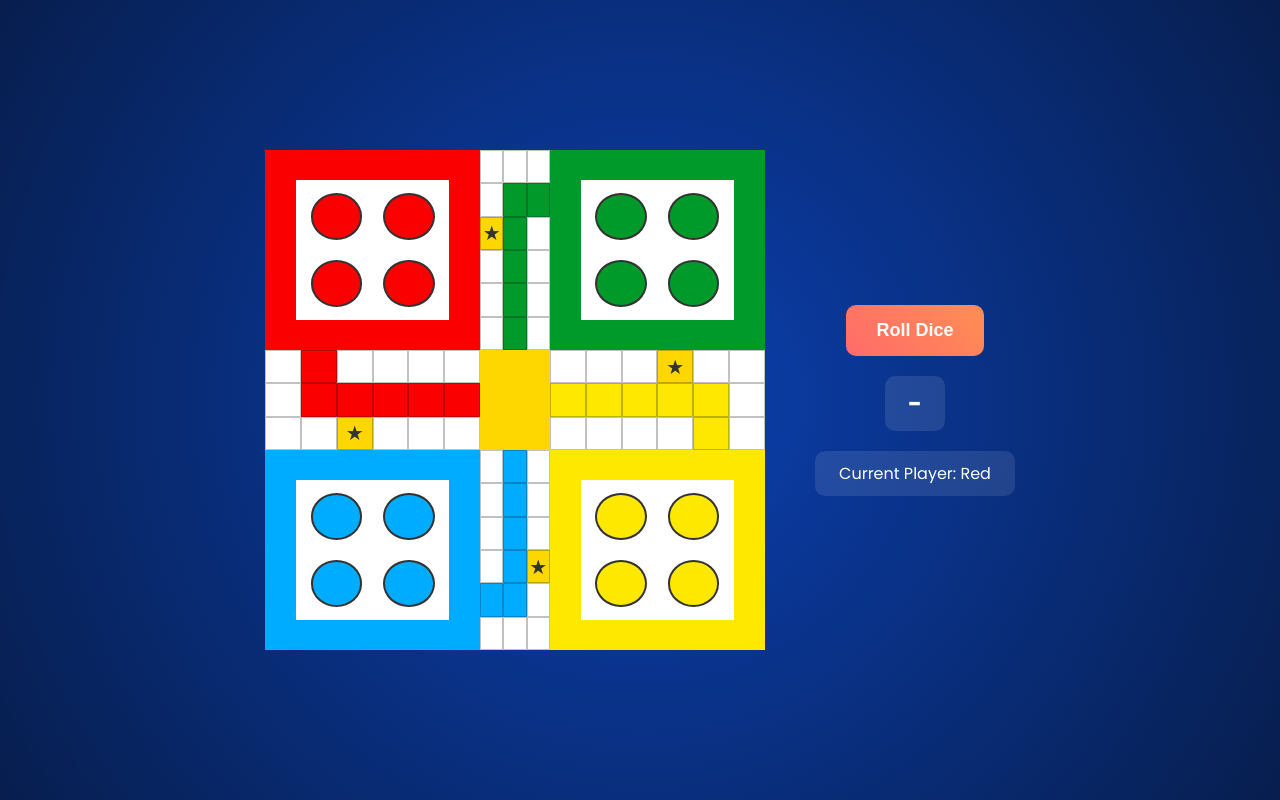
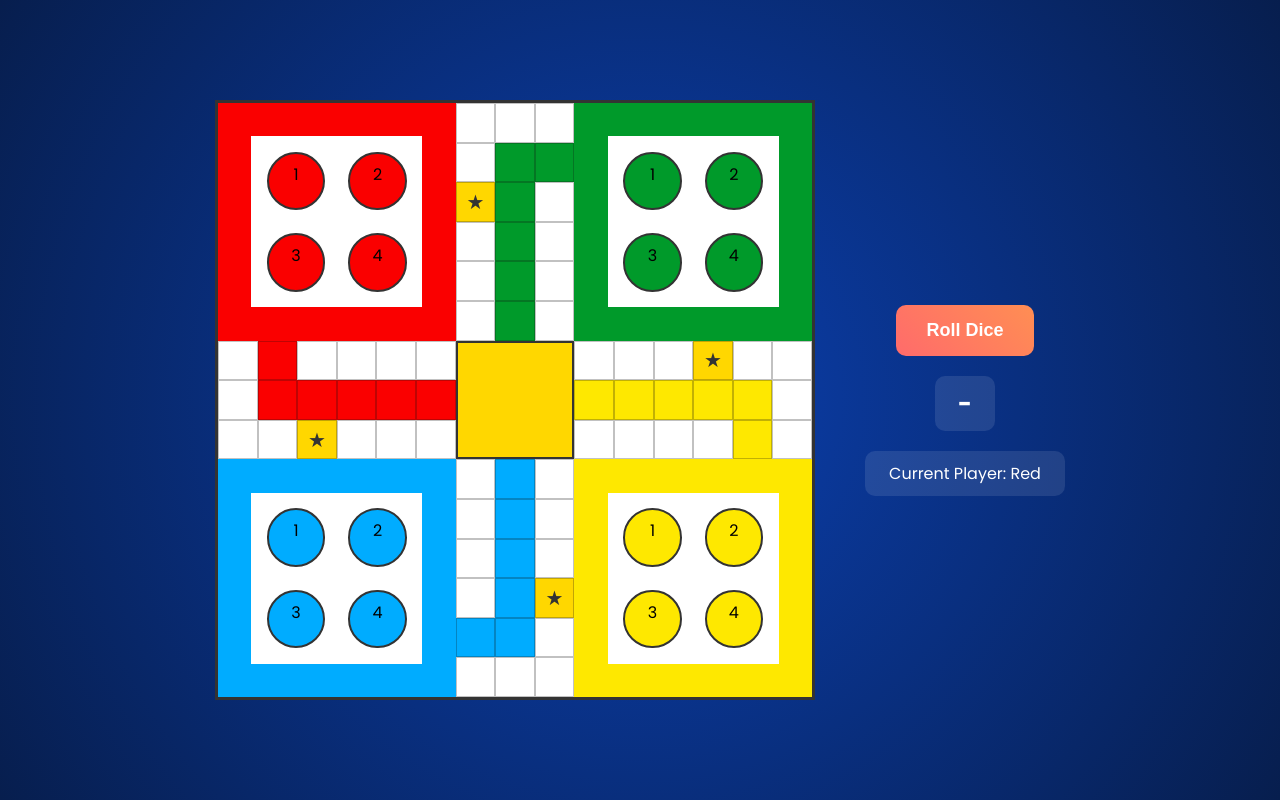
Before and after one commit to vaishalisahni/Ludo, a plain HTML site: page index.html in a window 1280 px wide. Drawn offline with Linux system fonts and the light colour scheme.

Commit message:
edge cases resolved - safe positions ... path -51 boxes

```diff
--- a/index.html
+++ b/index.html
@@ -18,10 +18,10 @@
       <div id="ludo-board">
         <div id="red-Board" class="board">
           <div>
-            <div class="token red" data-player="red" data-token="0"></div>
-            <div class="token red" data-player="red" data-token="1"></div>
-            <div class="token red" data-player="red" data-token="2"></div>
-            <div class="token red" data-player="red" data-token="3"></div>
+            <div class="token red" data-player="red" data-token="0">1</div>
+            <div class="token red" data-player="red" data-token="1">2</div>
+            <div class="token red" data-player="red" data-token="2">3</div>
+            <div class="token red" data-player="red" data-token="3">4</div>
           </div>
         </div>
 
@@ -48,10 +48,10 @@
 
         <div id="green-Board" class="board">
           <div>
-            <div class="token green" data-player="green" data-token="0"></div>
-            <div class="token green" data-player="green" data-token="1"></div>
-            <div class="token green" data-player="green" data-token="2"></div>
-            <div class="token green" data-player="green" data-token="3"></div>
+            <div class="token green" data-player="green" data-token="0">1</div>
+            <div class="token green" data-player="green" data-token="1">2</div>
+            <div class="token green" data-player="green" data-token="2">3</div>
+            <div class="token green" data-player="green" data-token="3">4</div>
           </div>
         </div>
 
@@ -101,10 +101,10 @@
 
         <div id="blue-Board" class="board">
           <div>
-            <div class="token blue" data-player="blue" data-token="0"></div>
-            <div class="token blue" data-player="blue" data-token="1"></div>
-            <div class="token blue" data-player="blue" data-token="2"></div>
-            <div class="token blue" data-player="blue" data-token="3"></div>
+            <div class="token blue" data-player="blue" data-token="0">1</div>
+            <div class="token blue" data-player="blue" data-token="1">2</div>
+            <div class="token blue" data-player="blue" data-token="2">3</div>
+            <div class="token blue" data-player="blue" data-token="3">4</div>
           </div>
         </div>
 
@@ -131,10 +131,10 @@
 
         <div id="yellow-Board" class="board">
           <div>
-            <div class="token yellow" data-player="yellow" data-token="0"></div>
-            <div class="token yellow" data-player="yellow" data-token="1"></div>
-            <div class="token yellow" data-player="yellow" data-token="2"></div>
-            <div class="token yellow" data-player="yellow" data-token="3"></div>
+            <div class="token yellow" data-player="yellow" data-token="0">1</div>
+            <div class="token yellow" data-player="yellow" data-token="1">2</div>
+            <div class="token yellow" data-player="yellow" data-token="2">3</div>
+            <div class="token yellow" data-player="yellow" data-token="3">4</div>
           </div>
         </div>
       </div>
--- a/script.js
+++ b/script.js
@@ -15,7 +15,7 @@ const players = {
 
 let currentPlayer = "red";
 const playerOrder = ["red", "green", "yellow", "blue"];
-const safePositions = ["r9", "g9", "y9", "b9"];
+const safePositions = ["r1", "b1", "g1", "y1", "r9", "g9", "y9", "b9"];
 let currentDiceValue = 0;
 let gameWon = false;
 
@@ -37,8 +37,8 @@ function generatePlayerPaths() {
     const start = startPositions[color];
     const path = [];
 
-    // Add main path (52 positions total)
-    for (let i = 0; i < 52; i++) {
+    // Add main path (51 positions total)
+    for (let i = 0; i < 51; i++) {
       path.push(mainPath[(start + i) % 52]);
     }
 
@@ -49,6 +49,7 @@ function generatePlayerPaths() {
 
     players[color].path = path;
   });
+  console.log(players);
 }
 
 // ===== GAME FUNCTIONS =====
@@ -86,7 +87,7 @@ function moveToken(playerColor, tokenIndex, diceValue) {
   player.tokens[tokenIndex] = pos;
 
   // Check for captures
-  if (pos <= 52) { // Only on main path, not in home stretch
+  if (pos <= 51) { // Only on main path, not in home stretch
     const cellId = player.path[pos - 1];
     if (!safePositions.includes(cellId)) {
       captureTokens(playerColor, cellId);
@@ -103,7 +104,7 @@ function captureTokens(attacker, cellId) {
 
     const player = players[color];
     player.tokens.forEach((pos, idx) => {
-      if (pos > 0 && pos <= 52 && player.path[pos - 1] === cellId) {
+      if (pos > 0 && pos <= 51 && player.path[pos - 1] === cellId) {
         player.tokens[idx] = 0; // Send back to base
       }
     });
@@ -143,6 +144,7 @@ function updateTokenDisplay() {
           const pathToken = document.createElement('div');
           pathToken.className = `path-token ${color}`;
           pathToken.title = `${color} token ${tokenIdx + 1}`;
+          pathToken.textContent = tokenIdx + 1;
           cell.appendChild(pathToken);
         }
       }
--- a/style.css
+++ b/style.css
@@ -32,18 +32,17 @@ body {
 }
 
 #ludo-board {
-  max-width: 500px;
-  max-height: 500px;
-  width: 100%;
-  height: 100%;
+  width: 600px;
+  height: 600px;
   background: #fff;
   display: grid;
+  grid-template-columns: 2fr 1fr 2fr;
+  grid-template-rows: 2fr 1fr 2fr;
   grid-template-areas:
-    "red-Board red-Board green-Path green-Board green-Board"
-    "red-Board red-Board green-Path green-Board green-Board"
-    "red-Path red-Path win-Zone yellow-Path yellow-Path"
-    "blue-Board blue-Board blue-Path yellow-Board yellow-Board"
-    "blue-Board blue-Board blue-Path yellow-Board yellow-Board";
+    "red-Board green-Path green-Board"
+    "red-Path win-Zone yellow-Path"
+    "blue-Board blue-Path yellow-Board";
+  border: 3px solid #333;
 }
 
 /* Board Areas */
@@ -80,18 +79,24 @@ body {
 #win-Zone {
   grid-area: win-Zone;
   background: #ffd700;
+  border: 2px solid #333;
+  display: flex;
+  align-items: center;
+  justify-content: center;
+  font-weight: bold;
+  font-size: 18px;
 }
 
 .verticalPath {
   display: grid;
-  grid-template-columns: repeat(3, 1fr);
+  grid-template-columns: 1fr 1fr 1fr;
   grid-template-rows: repeat(6, 1fr);
 }
 
 .horizontalPath {
   display: grid;
   grid-template-columns: repeat(6, 1fr);
-  grid-template-rows: repeat(3, 1fr);
+  grid-template-rows: 1fr 1fr 1fr;
 }
 
 .board {
@@ -120,6 +125,10 @@ body {
   border-radius: 50%;
   border: 2px solid #333;
   cursor: pointer;
+  display: flex;
+  text-align: center;
+  justify-content: center;
+  align-items: center;
 }
 
 .token.red {
@@ -157,6 +166,7 @@ body {
   justify-content: center;
   align-items: center;
   min-height: 30px;
+  overflow: visible;
 }
 
 .redLudoBox {
@@ -185,11 +195,32 @@ body {
 }
 
 .path-token {
-  width: 20px;
-  height: 20px;
+  width: 18px;
+  height: 18px;
   border-radius: 50%;
   border: 2px solid #333;
-  margin: 2px;
+  position: absolute;
+  top: 50%;
+  left: 50%;
+  transform: translate(-50%, -50%);
+  display: flex;
+  text-align: center;
+  justify-content: center;
+  align-items: center;
+  font-size: smaller;
+}
+
+.path-token:nth-child(1) {
+  transform: translate(-50%, -50%);
+}
+.path-token:nth-child(2) {
+  transform: translate(-30%, -50%);
+}
+.path-token:nth-child(3) {
+  transform: translate(-70%, -50%);
+}
+.path-token:nth-child(4) {
+  transform: translate(-50%, -30%);
 }
 
 .path-token.red {
```
